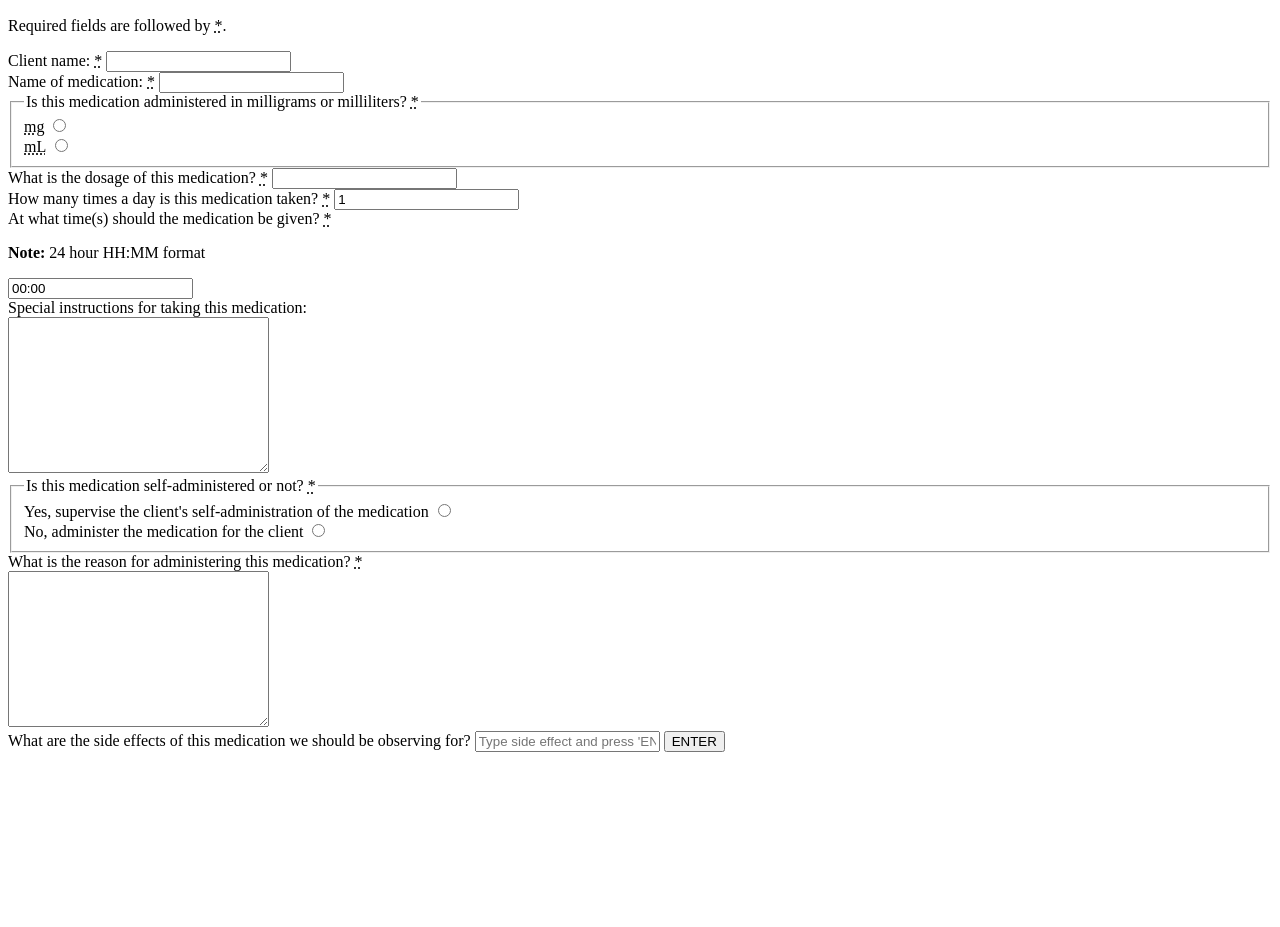
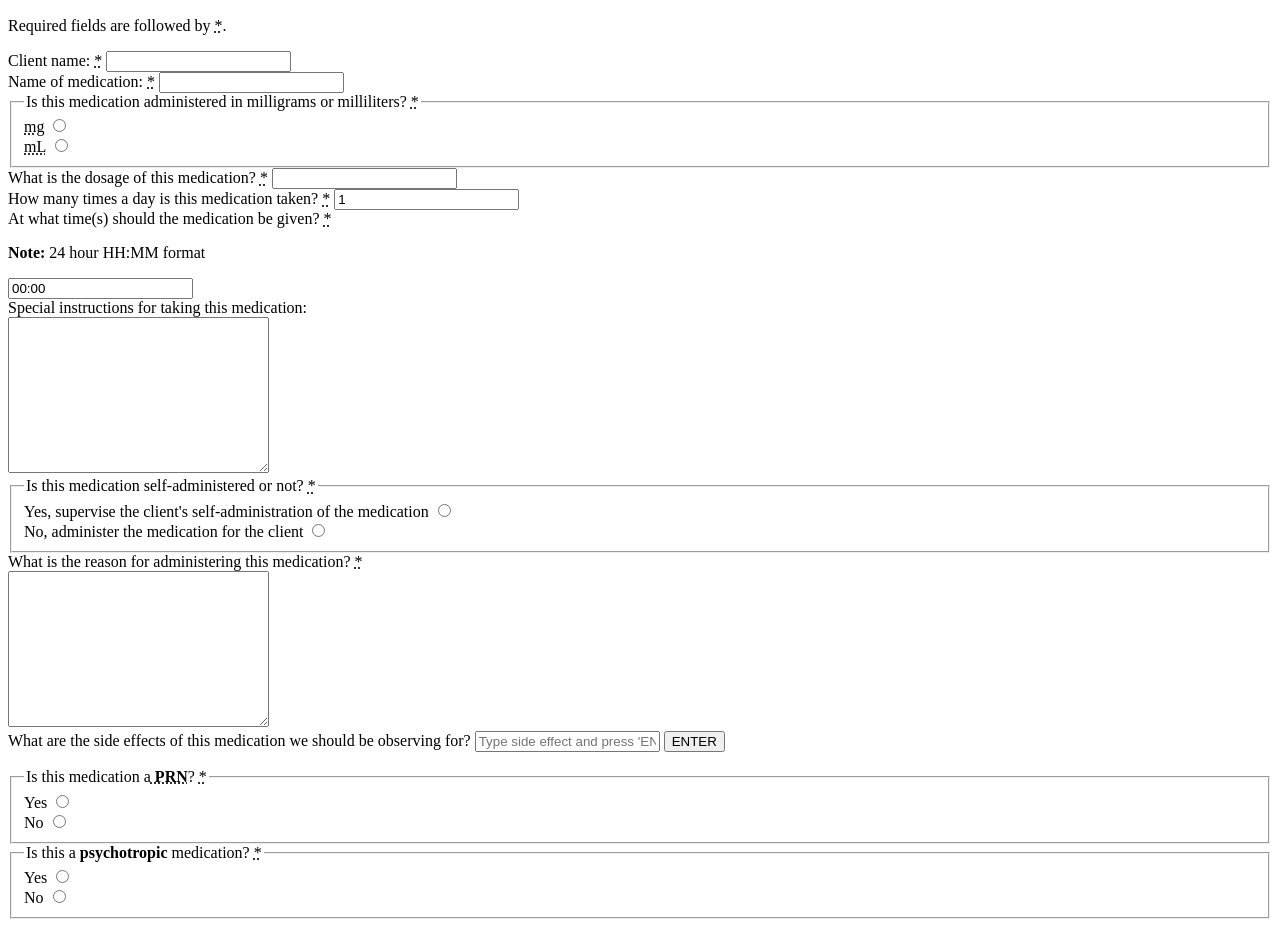
Before and after one commit to Mr-Geckley/setworks-challenge, a plain HTML site: page index.html in a window 1280 px wide. Shown: the part 110-1037 px from the top of the page. Before the commit the page ends 878 px from the top, so only its background shows below. Drawn offline with Linux system fonts and the light colour scheme.

Commit message:
Add prn and psychotopic form fields

```diff
--- a/index.html
+++ b/index.html
@@ -204,8 +204,59 @@
           <ul id="side-fx-list"></ul>
         </div>
       </div>
+      <!-- side effects END -->
 
-      <!-- side effects END -->
+      <!-- is PRN -->
+      <fieldset>
+        <legend>
+          Is this medication a<strong
+            ><abbr title="Pro re nata"> PRN</abbr></strong
+          >?
+          <abbr title="required" aria-label="required">*</abbr>
+        </legend>
+
+        <!-- yes -->
+        <div>
+          <label for="yes-prn">Yes</label>
+          <input
+            type="radio"
+            id="yes-prn"
+            name="prn-yes-or-no"
+            value="yes-prn"
+          />
+        </div>
+        <!-- no -->
+        <div>
+          <label for="no-prn">No</label>
+          <input type="radio" id="no-prn" name="prn-yes-or-no" value="no-prn" />
+        </div>
+      </fieldset>
+      <!-- is PRN END -->
+
+      <!-- is psychotropic -->
+      <fieldset>
+        <legend>
+          Is this a<strong> psychotropic </strong>medication?
+          <abbr title="required" aria-label="required">*</abbr>
+        </legend>
+
+        <!-- yes -->
+        <div>
+          <label for="yes-prn">Yes</label>
+          <input
+            type="radio"
+            id="yes-prn"
+            name="prn-yes-or-no"
+            value="yes-prn"
+          />
+        </div>
+        <!-- no -->
+        <div>
+          <label for="no-prn">No</label>
+          <input type="radio" id="no-prn" name="prn-yes-or-no" value="no-prn" />
+        </div>
+      </fieldset>
+      <!-- is psychotropic END -->
     </form>
     <script type="text/javascript" src="main.js"></script>
   </body>
```
